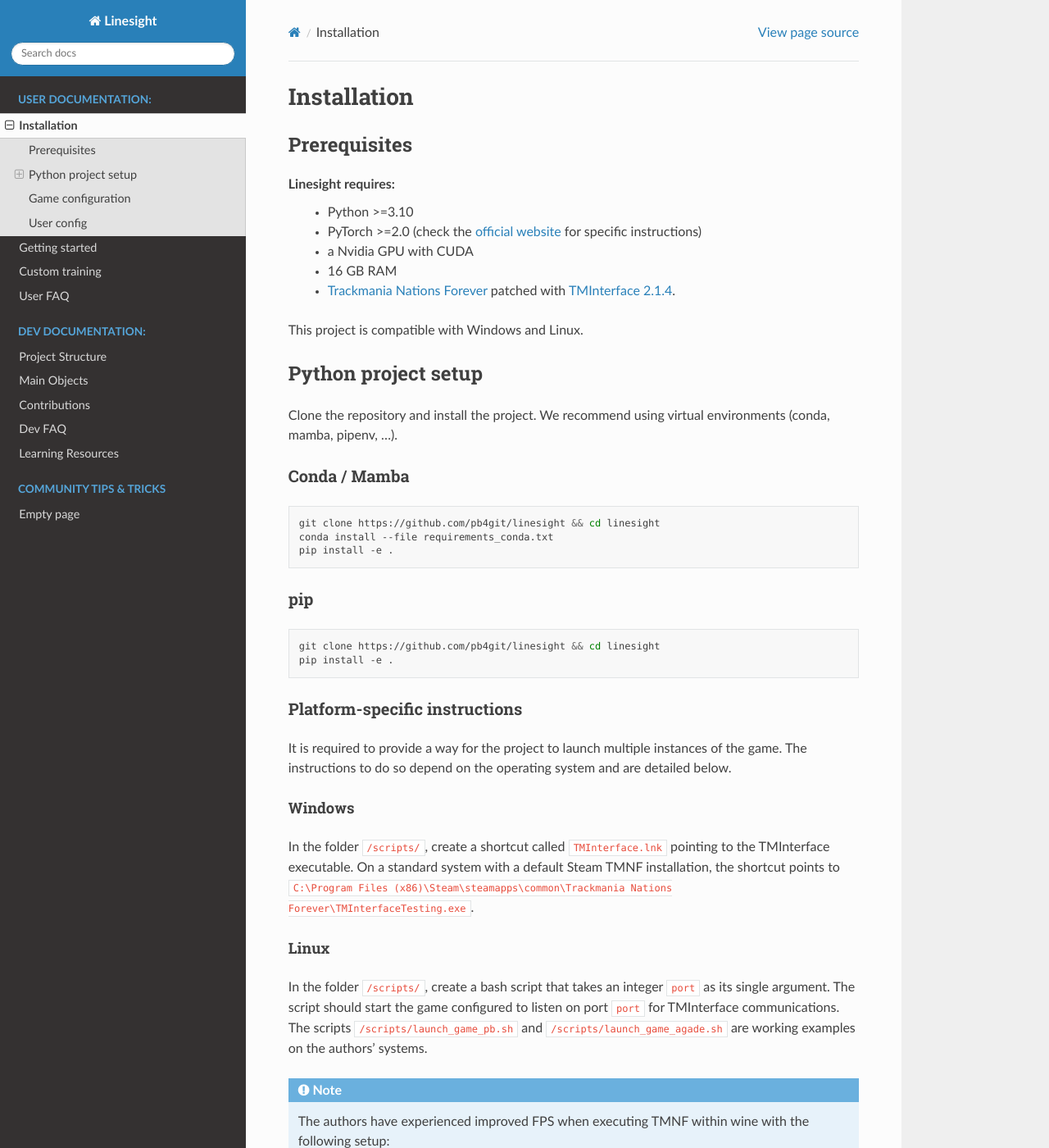
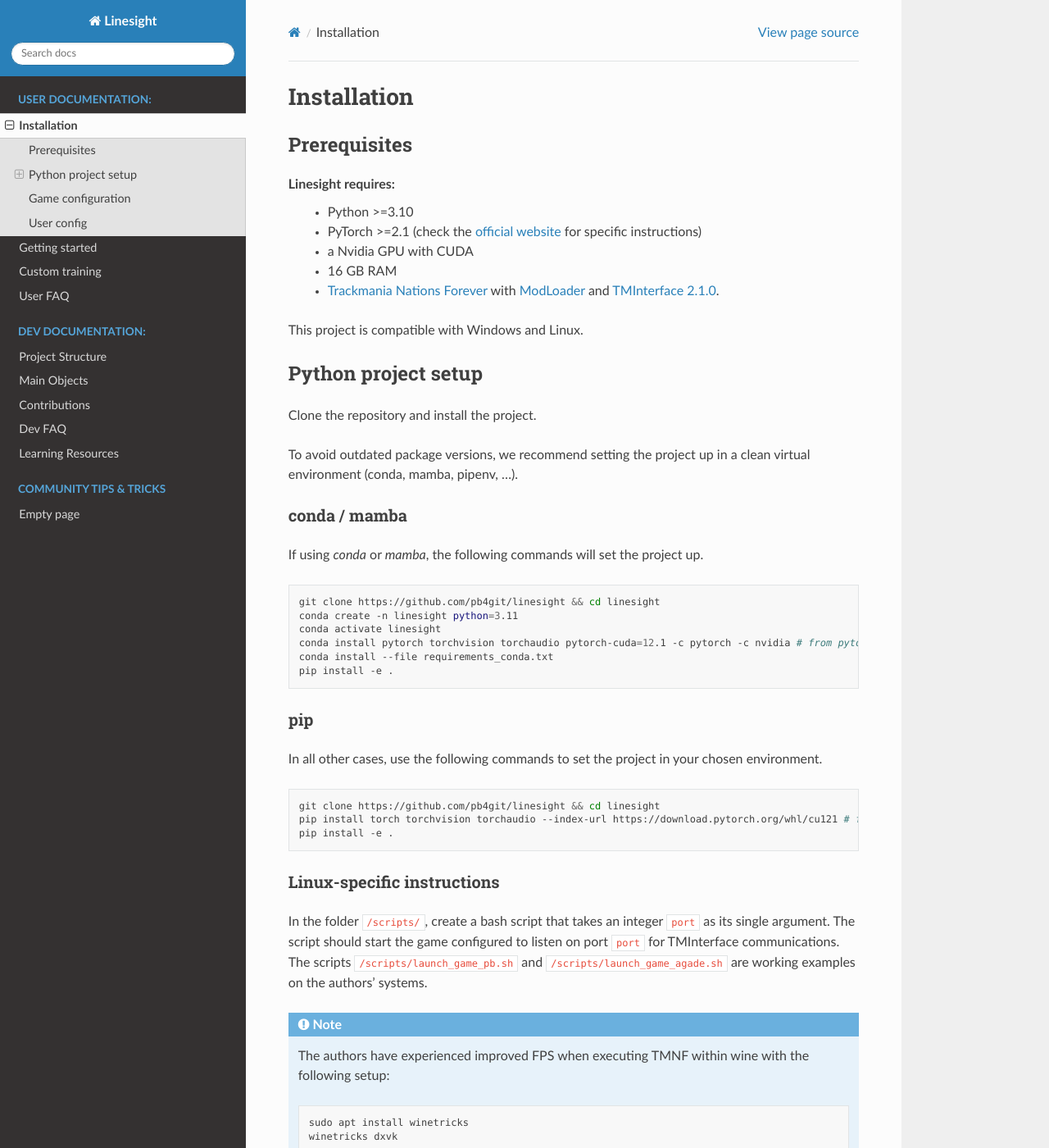
Before and after one commit to Linesight-RL/linesight, a Sphinx documentation site: the page built from docs/source/installation.rst, in a window 1280 px wide and 1400 px high. Shown: the whole window at 82% size. Built offline with Sphinx 7.4.7 and the Read the Docs theme 2.0.0, drawn with Linux system fonts in a browser that asks for light colours; some of the changed text lies outside the part shown.

Commit message:
Update documentation for TMI 2.1.0 + ModLoader

```diff
--- a/docs/source/installation.rst
+++ b/docs/source/installation.rst
@@ -7,48 +7,49 @@
 
 Linesight requires:
     - Python >=3.10
-    - PyTorch >=2.0 (check the `official website <https://pytorch.org/get-started/locally/>`_ for specific instructions)
+    - PyTorch >=2.1 (check the `official website <https://pytorch.org/get-started/locally/>`_ for specific instructions)
     - a Nvidia GPU with CUDA
     - 16 GB RAM
-    - `Trackmania Nations Forever <https://store.steampowered.com/app/11020/TrackMania_Nations_Forever/>`_ patched with `TMInterface 2.1.4 <https://www.donadigo.com/tminterface/>`_.
+    - `Trackmania Nations Forever <https://store.steampowered.com/app/11020/TrackMania_Nations_Forever/>`_ with `ModLoader <https://tomashu.dev/software/tmloader/>`_ and `TMInterface 2.1.0 <https://www.donadigo.com/tminterface/>`_.
 
 This project is compatible with Windows and Linux.
 
 Python project setup
 --------------------
 
-Clone the repository and install the project. We recommend using virtual environments (conda, mamba, pipenv, ...).
+Clone the repository and install the project.
 
-Conda / Mamba
+To avoid outdated package versions, we recommend setting the project up in a clean virtual environment (conda, mamba, pipenv, ...).
+
+conda / mamba
 ~~~~~~~~~~~~~
+
+If using `conda` or `mamba`, the following commands will set the project up.
 
 .. code-block:: bash
 
     git clone https://github.com/pb4git/linesight && cd linesight
+    conda create -n linesight python=3.11
+    conda activate linesight
+    conda install pytorch torchvision torchaudio pytorch-cuda=12.1 -c pytorch -c nvidia # from pytorch website
     conda install --file requirements_conda.txt
     pip install -e .
 
 pip
 ~~~
 
+In all other cases, use the following commands to set the project in your chosen environment.
+
 .. code-block:: bash
 
     git clone https://github.com/pb4git/linesight && cd linesight
+    pip install torch torchvision torchaudio --index-url https://download.pytorch.org/whl/cu121 # from pytorch website
     pip install -e .
 
 
-Platform-specific instructions
+Linux-specific instructions
 ~~~~~~~~~~~~~~~~~~~~~~~~~~~~~~
 
-It is required to provide a way for the project to launch multiple instances of the game. The instructions to do so depend on the operating system and are detailed below.
-
-Windows
-.......
-
-In the folder ``/scripts/``, create a shortcut called ``TMInterface.lnk`` pointing to the TMInterface executable. On a standard system with a default Steam TMNF installation, the shortcut points to ``C:\Program Files (x86)\Steam\steamapps\common\Trackmania Nations Forever\TMInterfaceTesting.exe``.
-
-Linux
-.....
 In the folder ``/scripts/``, create a bash script that takes an integer ``port`` as its single argument. The script should start the game configured to listen on port ``port`` for TMInterface communications. The scripts ``/scripts/launch_game_pb.sh`` and ``/scripts/launch_game_agade.sh`` are working examples on the authors' systems.
 
 .. note::
@@ -64,7 +65,7 @@
 Game configuration
 ------------------
 
-The game must be configured (via ``TmForeverLauncher.exe`` in the game's installation directory) to run in windowed mode.
+The game must be configured (via ``TmForeverLauncher.exe`` in the game's installation directory) to run in **windowed mode**.
 We recommend adjusting game settings to run at the lowest resolution available with low graphics quality.
 
 .. note::
@@ -88,8 +89,14 @@
 
     # Communication port for the first TMInterface instance that will be launched.
     # If using multiple instances, the ports used will be base_tmi_port + 1, +2, +3, etc...
-    # This can be left as-is by default
     base_tmi_port = 8478
 
     # If on Linux, path of a shell script that launches the game, with the TMInterface port as first argument
-    linux_launch_game_path = "/mnt/ext4_data/projects/trackmania_rl/scripts/launch_game_pb.sh"
+    linux_launch_game_path = "path_to_be_filled_only_if_on_linux"
+
+    # If on windows, path where TMLoader can be found.
+    # Usually Path(os.path.expanduser("~") / "AppData" / "Local" / "TMLoader" / "TMLoader.exe"
+    windows_TMLoader_path = Path(os.path.expanduser("~")) / "AppData" / "Local" / "TMLoader" / "TMLoader.exe"
+
+    # If on windows, name of the TMLoader profile that with launch TmForever + TMInterface
+    windows_TMLoader_profile_name = "default"
```
Also changed, not shown: other parts of docs/source/installation.rst (+1 -1 lines), docs/source/first_training.rst (+4 -4 lines).
